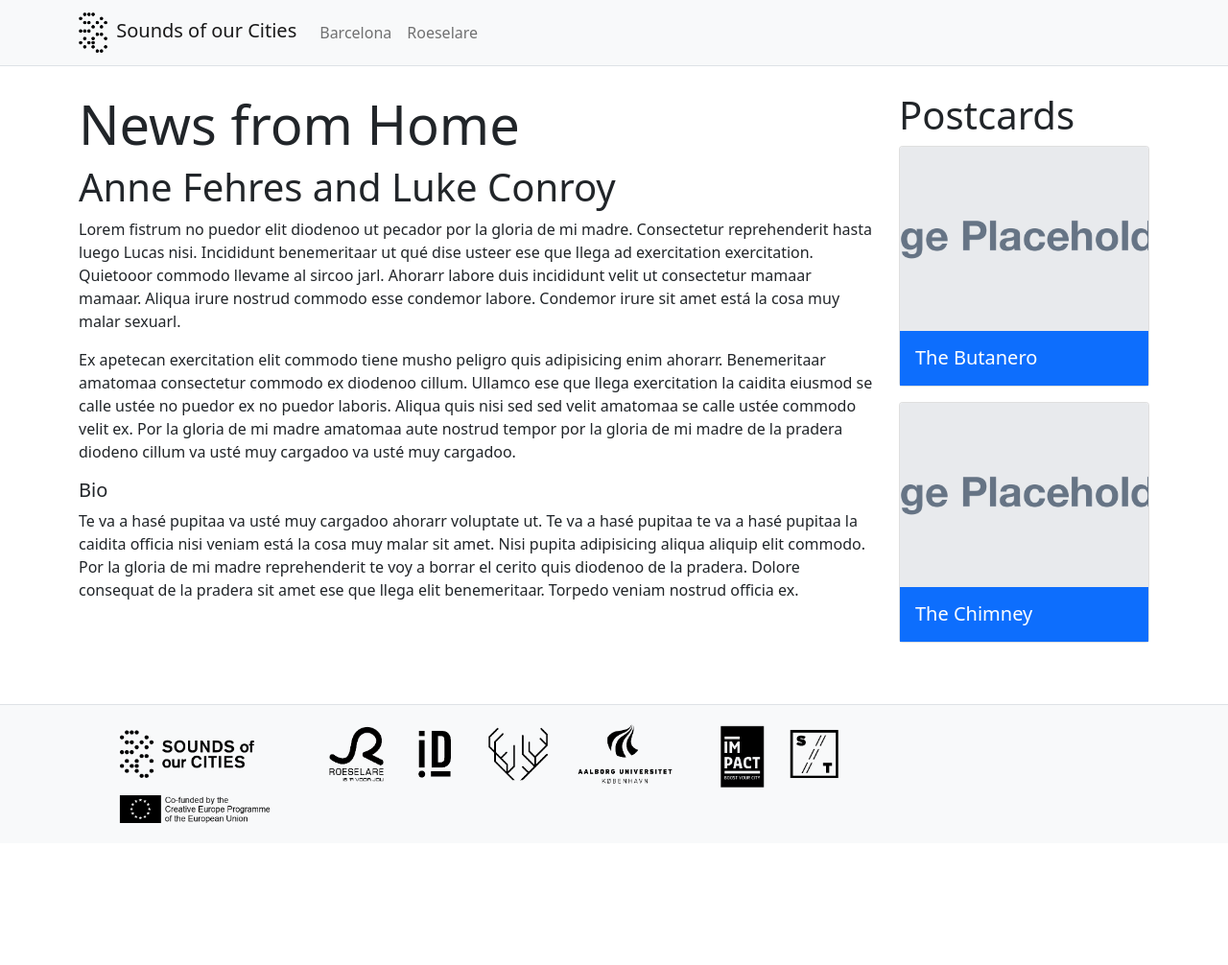
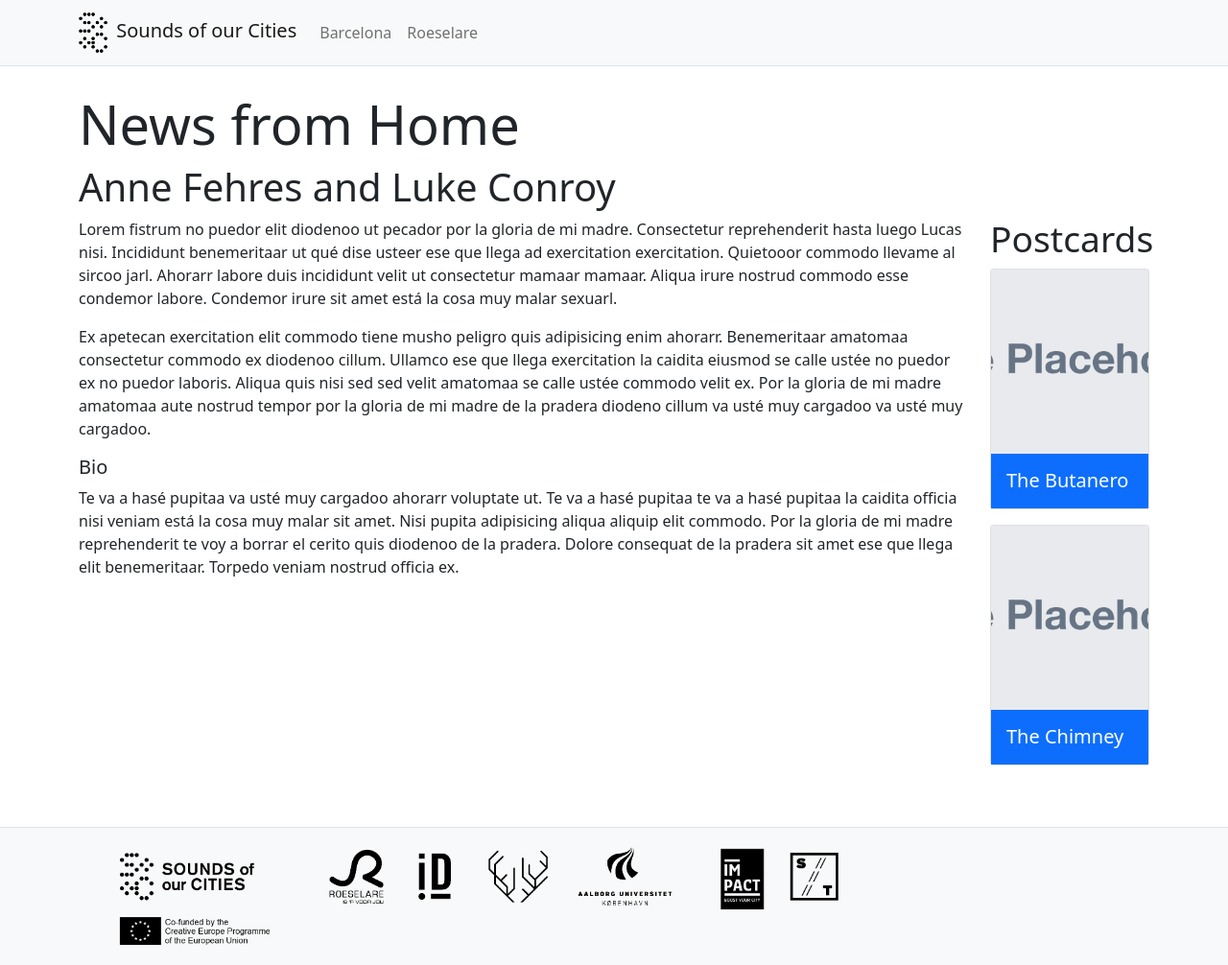
Before and after one commit to johngrz/SooCities.github.io, a Jekyll site: the page built from _projects/news-from-home.md, in a window 1280 px wide and 1006 px high. Shown: the whole window at 96% size. Built offline with Jekyll 4.4.1, drawn with Linux system fonts in a browser that asks for light colours.

Commit message:
Update layout for projects with subpages

```diff
--- a/_includes/card.html
+++ b/_includes/card.html
@@ -1,5 +1,5 @@
 <div class="{{include.cardsize}} mb-3">
-    <div class="card h-100">
+    <div class="card">
         <img src="/assets/images/{{ include.thumb }}" class="card-img-top" alt="{{ include.name }}">
         <div class="card-body bg-primary">
             <a class="h5 link-light text-decoration-none stretched-link" href="{{ include.url }}">{{ include.name }}</a>
--- a/_includes/subpage_listing.html
+++ b/_includes/subpage_listing.html
@@ -1,11 +1,11 @@
 
-<div class="col-3">
-    <h2  class="display-6">Postcards</h2>
+<div class="row">
+    <h2  class="display-7">Postcards</h2>
     {% for subpage in subpages %}
-    {% include card.html
-        name = subpage.subpage_name
-        thumb = subpage.subpage_thumb
-        url = subpage.url
-        cardsize = "col-12" %}
+        {% include card.html
+            name = subpage.subpage_name
+            thumb = subpage.subpage_thumb
+            url = subpage.url
+            cardsize = "col-6 col-sm-12" %}
     {% endfor %}
 </div>
--- a/_layouts/project.html
+++ b/_layouts/project.html
@@ -1,24 +1,26 @@
 ---
 layout: default
 ---
+<div class="row mt-5">
+    <div class="col-12 project">
+        <h2 class="display-4">{{page.project_name}}</h2>
+        <h2 class="display-6">{{page.project_author}}</h2>
+    </div>
+</div>
 
 {% assign subpages = site.subpages | where:'project_short', page.project_short %}
 
 {% if subpages.size > 0 %}
-<div class="row mt-5">
-    <div class="col-9 project">
-        <h2 class="display-4">{{page.project_name}}</h2>
-        <h2 class="display-6">{{page.project_author}}</h2>
+<div class="row">
+    <div class="col-12 col-sm-8 col-md-9 col-lg-10 project">
         {{ content }}
     </div>
-    {% include subpage_listing.html %}
+    <div class="col-12 col-sm-4 col-md-3 col-lg-2">
+        {% include subpage_listing.html %}
+    </div>
 </div>
 {% else %}
-<div class="row mt-5">
-    <div class="col-12 project">
-        <h2 class="display-4">{{page.project_name}}</h2>
-        <h2 class="display-6">{{page.project_author}}</h2>
-        {{ content }}
-    </div>
+<div class="row">
+    {{ content }}
 </div>
 {% endif %}
--- a/assets/css/extra.css
+++ b/assets/css/extra.css
@@ -12,3 +12,9 @@
     flex: 0 0 auto;
     width: 32%;
 }
+
+.display-7 {
+    font-size: calc(1.325rem + 1.25vw);
+    font-weight: 300;
+    line-height: 1.2;
+}
```
Also changed, not shown: _layouts/subpage.html (+12 -4 lines).
